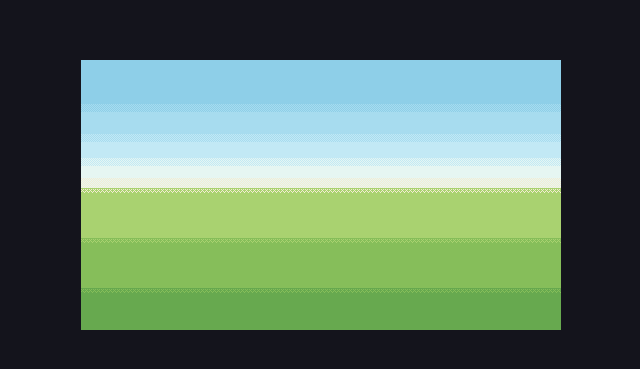
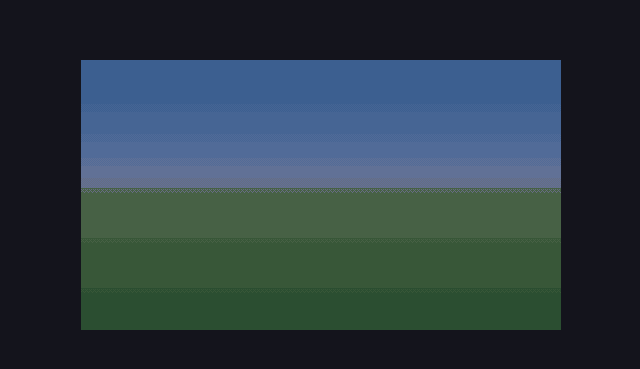
Before and after one commit to Iqiemon/bot-village, a plain HTML site: page village/static/smoke.html in a window 1280 px wide. Shown: the part 205-574 px from the top of the page, without its empty margins (319-959 px from the left). Drawn offline with Linux system fonts and the light colour scheme.

Commit message:
feat: local-time day/night palette and synthesized blips (#25)
town.hour() reads ?hour= else the local clock, and the scene paints from a
second NIGHT palette instead of an alpha wash. audio.js keeps the
AudioContext null until the first pointerdown, blips via an oscillator
with a short envelope, and M toggles mute. smoke.html asserts the hour
override, the darker night pixel, no context before a gesture, and that
muting schedules nothing.

Co-authored-by: DawnMerge <dawnmerge@users.noreply.github.com>
Co-authored-by: Claude Code <noreply@anthropic.com>

```diff
--- a/village/static/app.js
+++ b/village/static/app.js
@@ -14,6 +14,21 @@
   addEventListener("resize", fit);
   fit();
 
+  // First gesture anywhere unlocks audio once; later clicks just blip.
+  addEventListener("pointerdown", function () {
+    globalThis.audio.unlock();
+    globalThis.audio.blip("select");
+  });
+
+  addEventListener("keydown", function (e) {
+    if (e.key === "m" || e.key === "M") {
+      globalThis.audio.setMuted(!globalThis.audio.isMuted());
+      document.querySelector(".hint").textContent = globalThis.audio.isMuted()
+        ? "Muted, press M to unmute"
+        : "Press M to mute";
+    }
+  });
+
   function frame(t) {
     town.draw(t);
     requestAnimationFrame(frame);
--- a/village/static/art.js
+++ b/village/static/art.js
@@ -7,6 +7,16 @@
     roof: "#c25b4a", wall: "#ead9b8", wood0: "#6b4a2f", wood1: "#8f6439",
     ink: "#2b2430", paper: "#f6f0dd", shadow: "#3b6b3d"
   };
+  // Night is a second palette, not an alpha overlay: every named colour darkens
+  // and cools, so the UI can swap tables and still draw the same shapes.
+  var NIGHT = {};
+  Object.keys(PALETTE).forEach(function (k) {
+    var n = parseInt(PALETTE[k].slice(1), 16);
+    var r = Math.round(((n >> 16) & 255) * 0.42);
+    var gg = Math.round(((n >> 8) & 255) * 0.46);
+    var b = Math.round((n & 255) * 0.62);
+    NIGHT[k] = "#" + ((1 << 24) + (r << 16) + (gg << 8) + b).toString(16).slice(1);
+  });
   var BAYER = [
     0, 8, 2, 10,
     12, 4, 14, 6,
@@ -27,5 +37,5 @@
     }
   }
 
-  g.art = { PALETTE: PALETTE, dither: dither };
+  g.art = { PALETTE: PALETTE, NIGHT: NIGHT, dither: dither };
 })(globalThis);
--- /dev/null
+++ b/village/static/audio.js
@@ -0,0 +1,46 @@
+(function (g) {
+  var NOTES = { talk: 440, work: 330, select: 550 };
+  var ctx = null, muted = false, scheduled = 0;
+
+  // Only called from a user gesture, so the browser never auto-plays.
+  function unlock() {
+    if (!ctx) {
+      var AC = g.AudioContext || g.webkitAudioContext;
+      if (AC) ctx = new AC();
+    }
+    if (ctx && ctx.state === "suspended") ctx.resume();
+  }
+
+  function setMuted(v) {
+    muted = !!v;
+  }
+
+  function isMuted() {
+    return muted;
+  }
+
+  function blip(kind) {
+    if (muted || !ctx) return;
+    var t = ctx.currentTime;
+    var osc = ctx.createOscillator();
+    var amp = ctx.createGain();
+    osc.type = "square";
+    osc.frequency.value = NOTES[kind] || NOTES.talk;
+    amp.gain.setValueAtTime(0.0001, t);
+    amp.gain.exponentialRampToValueAtTime(0.08, t + 0.005);
+    amp.gain.exponentialRampToValueAtTime(0.0001, t + 0.09);
+    osc.connect(amp).connect(ctx.destination);
+    osc.start(t);
+    osc.stop(t + 0.1);
+    scheduled++;
+  }
+
+  g.audio = {
+    unlock: unlock,
+    setMuted: setMuted,
+    isMuted: isMuted,
+    blip: blip,
+    unlocked: function () { return !!ctx; },
+    scheduled: function () { return scheduled; }
+  };
+})(globalThis);
--- a/village/static/index.html
+++ b/village/static/index.html
@@ -10,6 +10,7 @@
   <p class="hint">Press <kbd>M</kbd> to mute</p>
   <script src="art.js"></script>
   <script src="town.js"></script>
+  <script src="audio.js"></script>
   <script src="app.js"></script>
 </body>
 </html>
--- a/village/static/smoke.html
+++ b/village/static/smoke.html
@@ -10,6 +10,7 @@
   <pre id="result"></pre>
   <script src="art.js"></script>
   <script src="town.js"></script>
+  <script src="audio.js"></script>
   <script>
   (function () {
     var checks = [];
@@ -103,6 +104,38 @@
     }
     check("3x upscale is nearest neighbour", !mismatch, mismatch ? "first mismatch at " + mismatch : "grid sampled");
 
+    check("hour() honours ?hour=22", globalThis.town.hour("?hour=22") === 22 &&
+      globalThis.town.hour("") === new Date().getHours(), globalThis.town.hour("?hour=22"));
+
+    function pixels(h) {
+      var c = document.createElement("canvas");
+      c.width = 480; c.height = 270;
+      globalThis.town.create(c, h).draw(0);
+      var d = c.getContext("2d").getImageData(0, 0, 480, 270).data;
+      return [].slice.call(d);
+    }
+    var noon = pixels(12), night = pixels(22);
+    var differs = 0;
+    for (var px = 0; px < noon.length; px += 4) {
+      if (noon[px] !== night[px] || noon[px + 1] !== night[px + 1] || noon[px + 2] !== night[px + 2]) differs++;
+    }
+    check("hour 22 palette differs from noon", differs > 0 && noon.length === night.length, differs + " px differ");
+    check("night is darker at one ground pixel", night[(200 * 480 + 240) * 4] < noon[(200 * 480 + 240) * 4],
+      noon[(200 * 480 + 240) * 4] + " -> " + night[(200 * 480 + 240) * 4]);
+
+    check("no AudioContext before a gesture", !globalThis.audio.unlocked(), "unlocked: " + globalThis.audio.unlocked());
+    globalThis.audio.unlock();
+    var n0 = globalThis.audio.scheduled();
+    globalThis.audio.setMuted(true);
+    globalThis.audio.blip("talk");
+    check("muting prevents a blip from being scheduled",
+      globalThis.audio.isMuted() && globalThis.audio.scheduled() === n0,
+      "scheduled " + n0 + " -> " + globalThis.audio.scheduled());
+    globalThis.audio.setMuted(false);
+    globalThis.audio.blip("talk");
+    check("an unmuted blip is synthesized", globalThis.audio.scheduled() === n0 + 1,
+      "scheduled " + n0 + " -> " + globalThis.audio.scheduled());
+
     function probe(w, h) {
       return new Promise(function (resolve) {
         var f = document.createElement("iframe");
--- a/village/static/town.js
+++ b/village/static/town.js
@@ -1,13 +1,25 @@
 (function (g) {
   var W = 480, H = 270;
   var BANDS = [128, 178, 228];
-  var P = g.art.PALETTE;
+
+  function hour(search) {
+    var m = /[?&]hour=(\d+)/.exec(search == null ? location.search : search);
+    return m ? Math.min(23, +m[1]) : new Date().getHours();
+  }
+
+  function isNight(h) {
+    return h < 6 || h >= 19;
+  }
+
+  function palette(h) {
+    return isNight(h) ? g.art.NIGHT : g.art.PALETTE;
+  }
 
   function bandY(i) {
     return BANDS[i];
   }
 
-  function paint(ctx) {
+  function paint(ctx, P) {
     var sky = [
       [44, "sky0"],
       [52, "sky0", "sky1"],
@@ -38,13 +50,13 @@
     });
   }
 
-  function create(canvas) {
+  function create(canvas, h) {
     canvas.width = W;
     canvas.height = H;
     var scene = document.createElement("canvas");
     scene.width = W;
     scene.height = H;
-    paint(scene.getContext("2d"));
+    paint(scene.getContext("2d"), palette(h == null ? hour() : h));
     var ctx = canvas.getContext("2d");
     return {
       draw: function (t) {
@@ -55,5 +67,5 @@
     };
   }
 
-  g.town = { W: W, H: H, bandY: bandY, create: create };
+  g.town = { W: W, H: H, bandY: bandY, create: create, hour: hour, palette: palette };
 })(globalThis);
```
